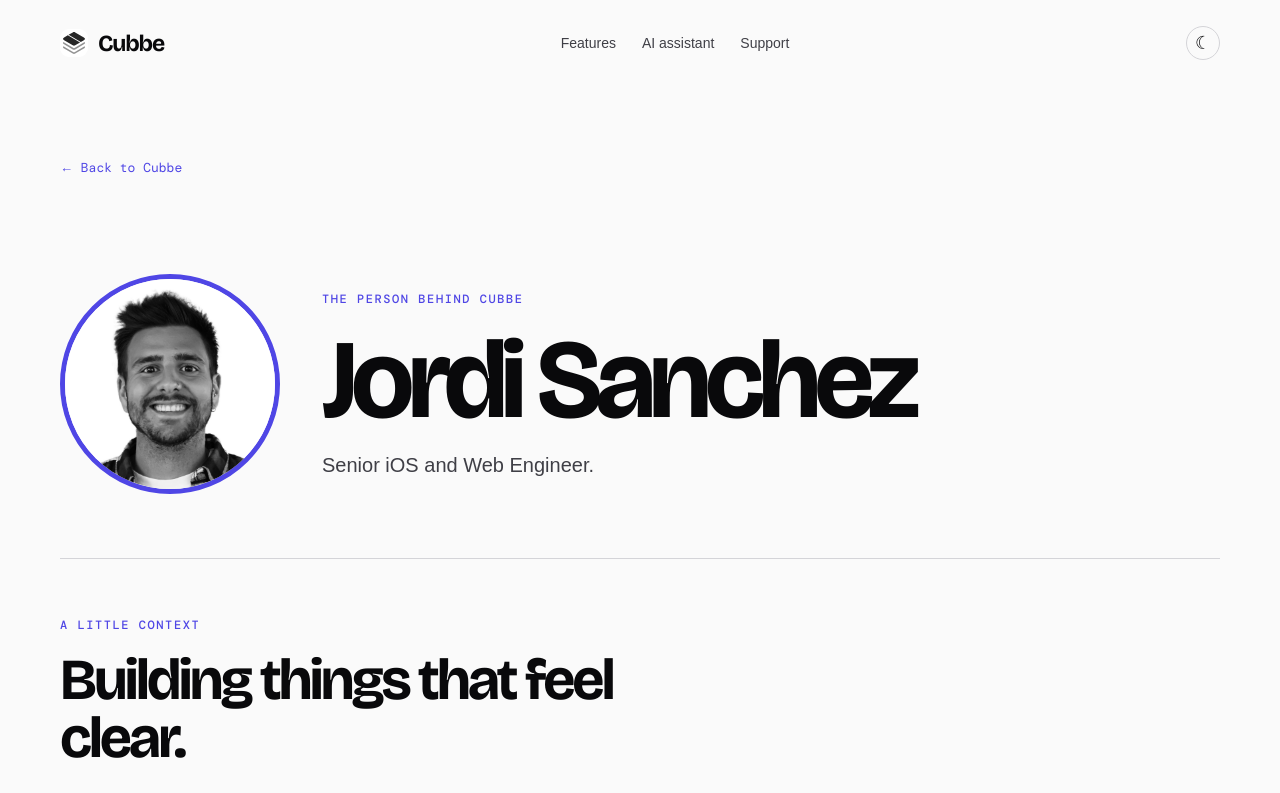
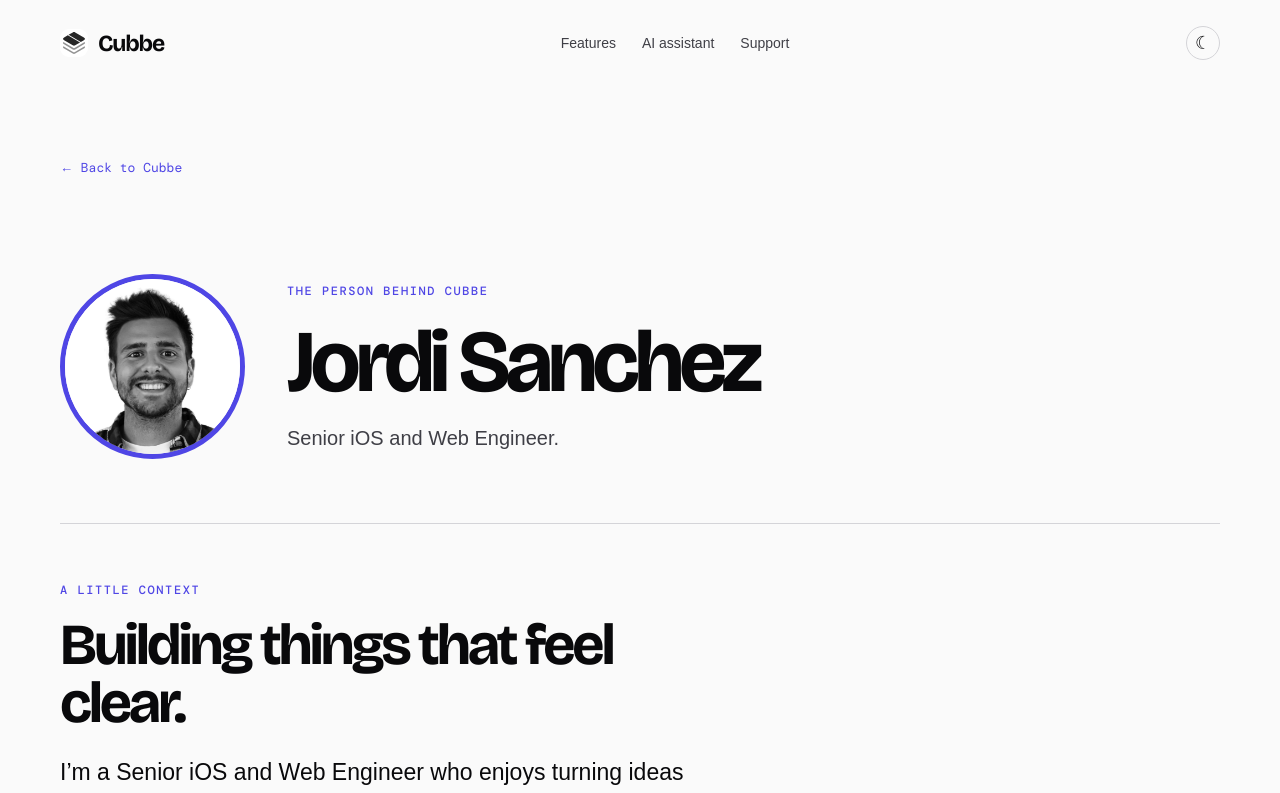
Before and after one commit to jsanchezmir/cubbe-web, a Next.js app: page /about in a window 1280 px wide. Shown: the top 793 px of the page. Built offline with nearby package versions, Linux system fonts and the light colour scheme.

Commit message:
Refine about page profile scale

```diff
--- a/app/globals.css
+++ b/app/globals.css
@@ -55,8 +55,8 @@ h1 { max-width: 800px; margin: 0; font-size: clamp(58px, 9vw, 112px); line-heigh
 .social-links a:hover, .about-links a:hover { text-decoration: underline; }
 .about-page { padding: 72px 0 120px; }
 .about-intro { display: flex; align-items: center; gap: 42px; padding: 40px 0 64px; border-bottom: 1px solid var(--line); }
-.about-photo { width: 220px; height: 220px; }
-.about-intro h1 { margin: 0; font-size: clamp(55px, 9vw, 112px); line-height: .88; }
+.about-photo { width: 185px; height: 185px; }
+.about-intro h1 { margin: 0; font-size: clamp(48px, 7vw, 88px); line-height: .9; }
 .about-lede { margin: 24px 0 0; color: var(--muted); font-size: 20px; }
 .about-copy { max-width: 660px; padding: 58px 0; font-size: 23px; line-height: 1.45; }
 .about-copy p { margin: 0 0 26px; }
@@ -77,4 +77,4 @@ h1 { max-width: 800px; margin: 0; font-size: clamp(58px, 9vw, 112px); line-heigh
 .prose a[href^="mailto:"]:hover { color: var(--accent); text-decoration: underline; }
 .back { display: inline-block; margin-bottom: 58px; color: var(--accent); font: 13px var(--font-mono), monospace; }
 .updated { color: var(--muted); font: 12px var(--font-mono), monospace; }
-@media (max-width: 760px) { .nav { gap: 14px; } .nav a:nth-child(2), .nav a:nth-child(3) { display: none; } .hero { display: block; padding: 72px 0 96px; } .hero-shot { height: 560px; max-width: 390px; margin: 64px auto 0; } .feature-grid, .ai-panel, .gallery-grid { grid-template-columns: 1fr; } .ai-panel { gap: 38px; } .ai-card { min-height: 560px; } .developer-card { grid-template-columns: 1fr; gap: 24px; } .about-intro { align-items: flex-start; flex-direction: column; gap: 28px; } .about-photo { width: 160px; height: 160px; } .about-copy { font-size: 20px; } .about-links { grid-template-columns: 1fr; } .about-links a { border-bottom: 1px solid var(--line); } .about-links a:last-child { border-bottom: 0; } .cta, .site-footer { align-items: flex-start; flex-direction: column; } }
+@media (max-width: 760px) { .nav { gap: 14px; } .nav a:nth-child(2), .nav a:nth-child(3) { display: none; } .hero { display: block; padding: 72px 0 96px; } .hero-shot { height: 560px; max-width: 390px; margin: 64px auto 0; } .feature-grid, .ai-panel, .gallery-grid { grid-template-columns: 1fr; } .ai-panel { gap: 38px; } .ai-card { min-height: 560px; } .developer-card { grid-template-columns: 1fr; gap: 24px; } .about-intro { align-items: flex-start; flex-direction: column; gap: 28px; } .about-photo { width: 145px; height: 145px; } .about-copy { font-size: 20px; } .about-links { grid-template-columns: 1fr; } .about-links a { border-bottom: 1px solid var(--line); } .about-links a:last-child { border-bottom: 0; } .cta, .site-footer { align-items: flex-start; flex-direction: column; } }
```
